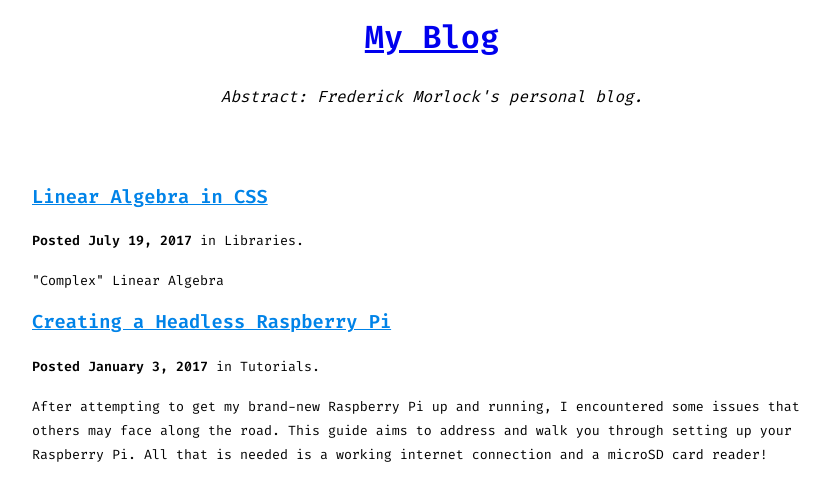
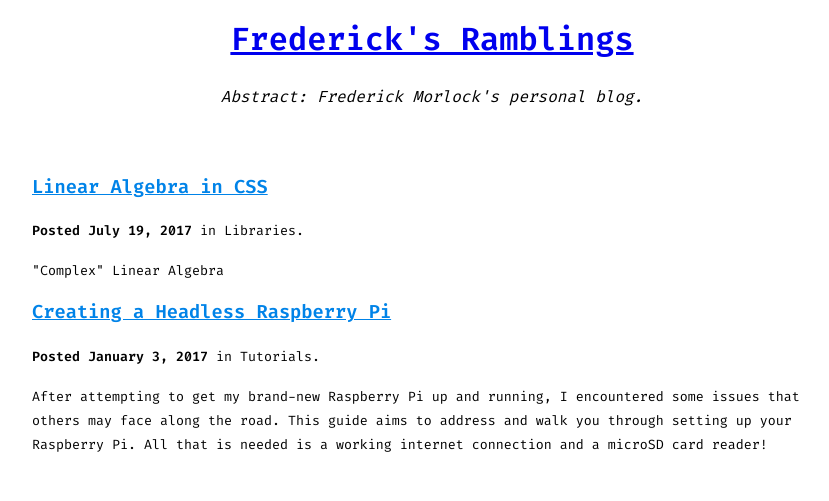
Before and after one commit to FrederickGeek8/freddy.us, a Jekyll site: the page built from blog.md, in a window 1280 px wide. Shown: the top 501 px of the page, without its empty margins (208-1037 px from the left). Built offline with Jekyll 4.4.1, drawn with Linux system fonts in a browser that asks for light colours.

Commit message:
Fix blog title

```diff
--- a/_layouts/post.html
+++ b/_layouts/post.html
@@ -13,7 +13,7 @@
 
 <body>
   <div class="navigation">
-    <div id="title"><a href="/blog.html">My Blog</a></div>
+    <div id="title"><a href="/blog.html">Frederick's Ramblings</a></div>
   </div>
   <div class="spacer">Abstract:&nbsp;<a>{{ page.description }}</a></div>
   <div class="container">
--- a/assets/css/main.scss
+++ b/assets/css/main.scss
@@ -27,7 +27,7 @@ body {
 
 #title {
   position: absolute;
-  top: 12.5px;
+  top: 15px;
   width: 100%;
   text-align: center;
   font-size: 2em;
@@ -49,7 +49,7 @@ body {
   padding-left: 0.5em;
   padding-right: 0.5em;
   margin-top: 15px;
-  margin-bottom: 25px;
+  margin-bottom: 15px;
   // font-size: 2em;
   // font-weight: 200;
   font-style: italic;
```
